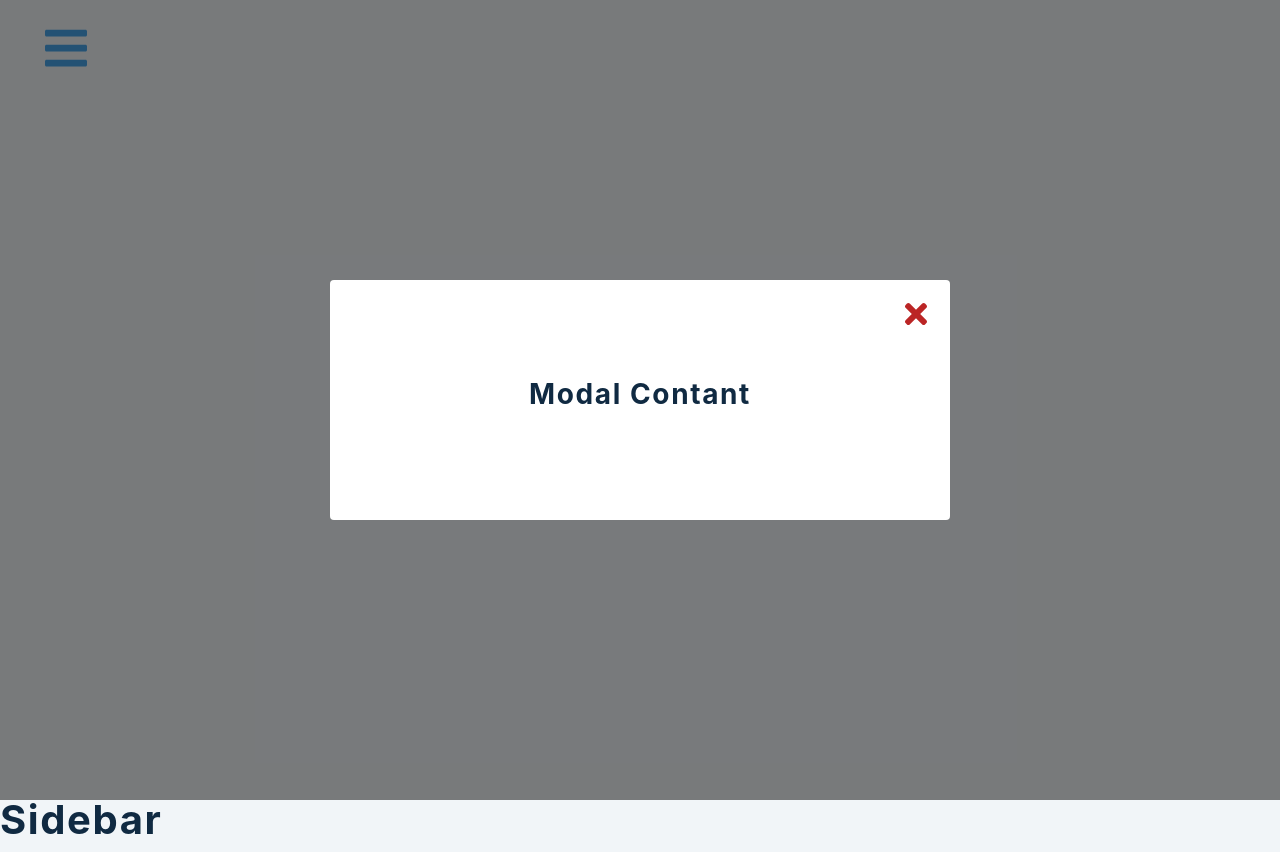
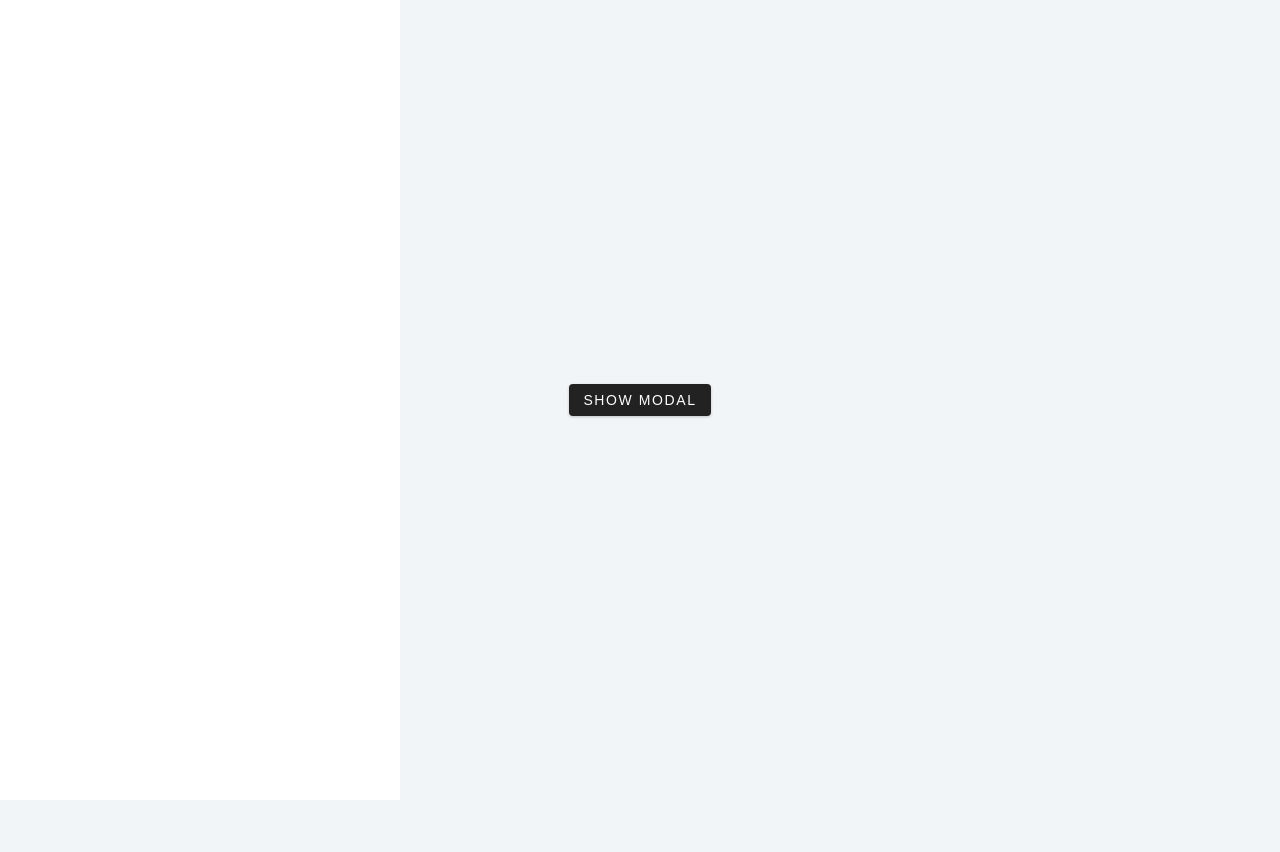
Before and after one commit to o0p/modal-sidebar-react-, a React (Create React App) app: page / in a window 1280 px wide. After the commit the page ends 800 px from the top, so only its background shows below. Built offline with nearby package versions, Linux system fonts and the light colour scheme.

Commit message:
Add sidebar

```diff
--- a/src/Modal.js
+++ b/src/Modal.js
@@ -2,7 +2,7 @@ import React from 'react';
 import { FaTimes } from 'react-icons/fa';
 const Modal = () => {
   return (
-    <div className={`modal-overlay show-modal`}>
+    <div className={`modal-overlay`}>
       <div className="modal-container">
         <h3>modal contant</h3>
         <button className="close-modal-btn">
--- a/src/Sidebar.js
+++ b/src/Sidebar.js
@@ -1,10 +1,10 @@
-import React from 'react'
-import logo from './logo.svg'
-import { FaTimes } from 'react-icons/fa'
-import { social, links } from './data'
+import React from 'react';
+import logo from './logo.svg';
+import { FaTimes } from 'react-icons/fa';
+import { social, links } from './data';
 
 const Sidebar = () => {
-  return <h2>sidebar</h2>
-}
+  return <aside className={`sidebar show-sidebar`}></aside>;
+};
 
-export default Sidebar
+export default Sidebar;
```
